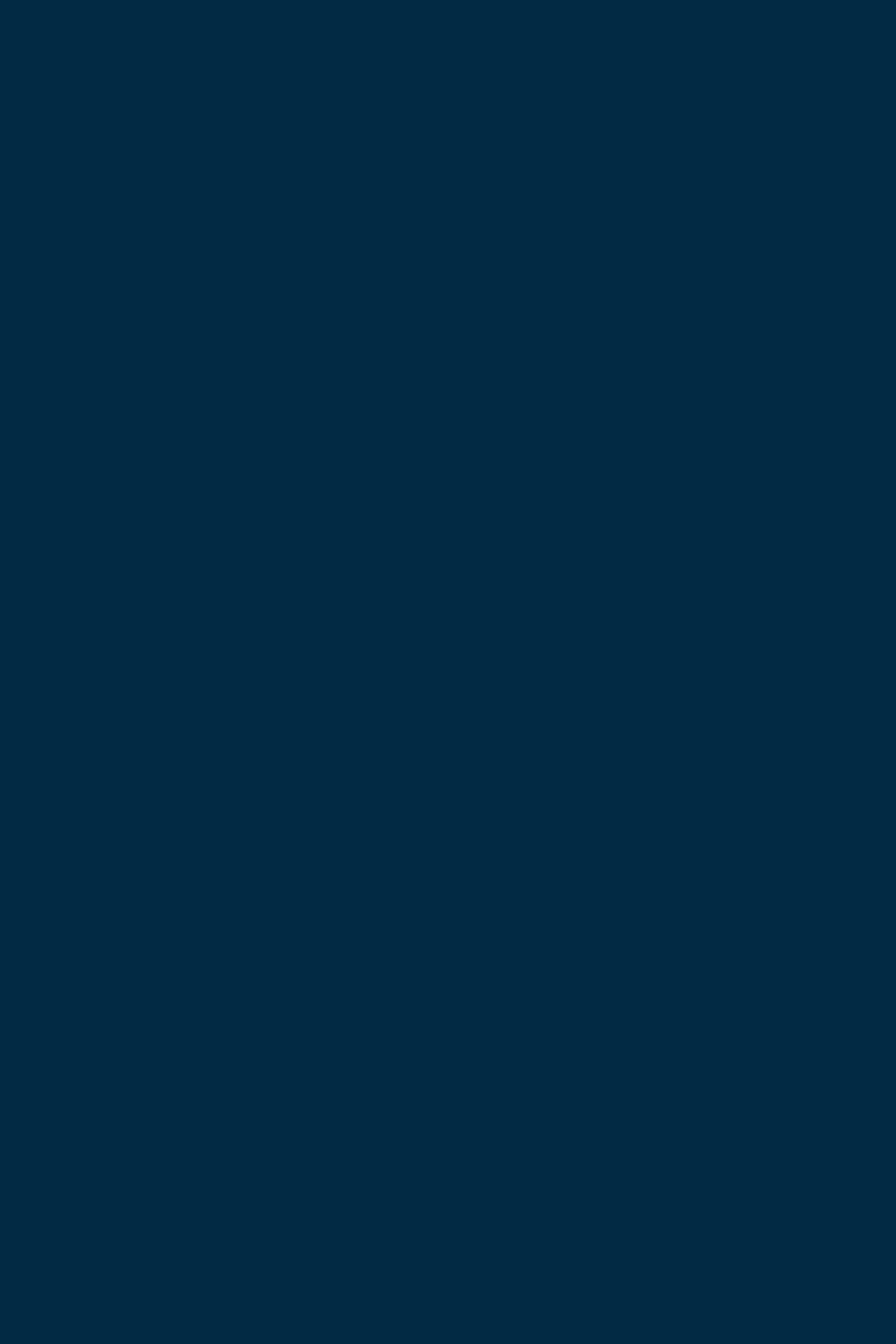
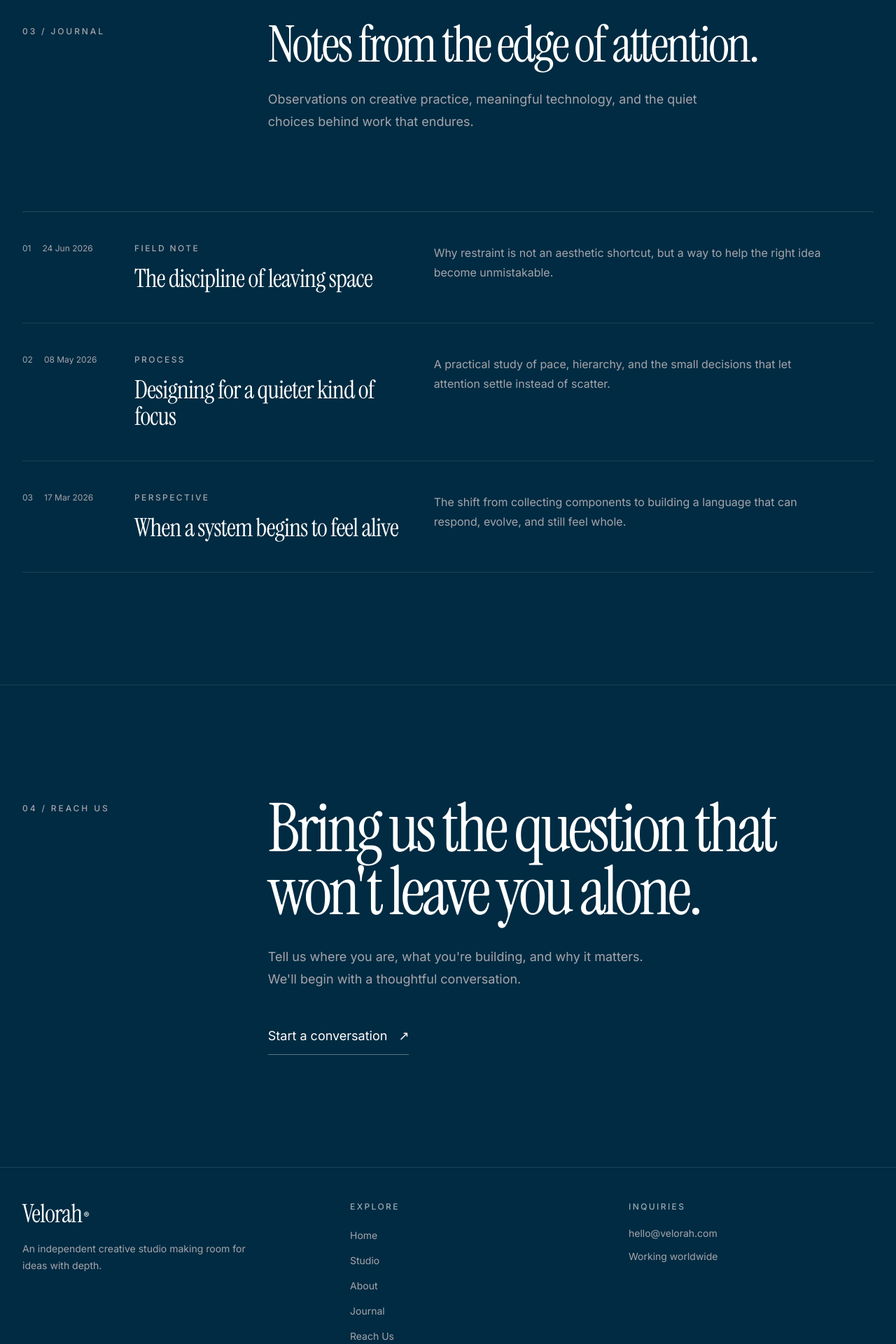
Before and after one commit to JasonTM17/Velorah_Dream, a React (Vite) app: page / in a window 1280 px wide. Shown: the part 2820-4740 px from the top of the page at 70% size. Before the commit the page ends 2688 px from the top, so only its background shows below. Built offline with nearby package versions, Linux system fonts and the light colour scheme.

Commit message:
feat(sections): complete journal contact and footer

```diff
--- a/src/app.tsx
+++ b/src/app.tsx
@@ -1,5 +1,8 @@
 import { SiteHeader } from "@/components/site-header"
+import { SiteFooter } from "@/components/site-footer"
 import { AboutSection } from "@/components/sections/about-section"
+import { ContactSection } from "@/components/sections/contact-section"
+import { JournalSection } from "@/components/sections/journal-section"
 import { StudioSection } from "@/components/sections/studio-section"
 import { Button } from "@/components/ui/button"
 
@@ -68,7 +71,11 @@ export function App() {
 
         <StudioSection />
         <AboutSection />
+        <JournalSection />
+        <ContactSection />
       </main>
+
+      <SiteFooter />
     </div>
   )
 }
--- /dev/null
+++ b/src/components/sections/contact-section.tsx
@@ -0,0 +1,48 @@
+import { SectionReveal } from "@/components/section-reveal"
+
+const CONTACT_EMAIL = "hello@velorah.com"
+
+export function ContactSection() {
+  return (
+    <section
+      id="reach-us"
+      aria-labelledby="reach-us-heading"
+      className="scroll-mt-20 border-t border-white/10 px-6 py-24 sm:px-8 sm:py-32 lg:py-40"
+    >
+      <div className="mx-auto max-w-7xl">
+        <SectionReveal className="grid gap-10 md:grid-cols-[minmax(0,0.7fr)_minmax(0,2fr)] md:gap-12">
+          <p className="pt-2 text-xs font-medium uppercase tracking-[0.24em] text-muted-foreground">
+            04 / Reach Us
+          </p>
+
+          <div>
+            <h2
+              id="reach-us-heading"
+              className="max-w-5xl font-display text-5xl leading-[0.94] tracking-[-0.045em] text-balance sm:text-7xl lg:text-8xl"
+            >
+              Bring us the question that won&apos;t leave you alone.
+            </h2>
+
+            <p className="mt-8 max-w-xl text-pretty text-base leading-7 text-muted-foreground sm:text-lg sm:leading-8">
+              Tell us where you are, what you&apos;re building, and why it
+              matters. We&apos;ll begin with a thoughtful conversation.
+            </p>
+
+            <a
+              className="group mt-12 inline-flex min-h-11 items-center gap-4 border-b border-white/35 pb-2 text-base text-foreground outline-none transition-colors duration-300 hover:border-white focus-visible:rounded-sm focus-visible:ring-2 focus-visible:ring-white/80 focus-visible:ring-offset-4 focus-visible:ring-offset-background sm:text-lg"
+              href={`mailto:${CONTACT_EMAIL}?subject=New%20project%20with%20Velorah`}
+            >
+              Start a conversation
+              <span
+                aria-hidden="true"
+                className="transition-transform duration-300 group-hover:translate-x-1 group-hover:-translate-y-1"
+              >
+                ↗
+              </span>
+            </a>
+          </div>
+        </SectionReveal>
+      </div>
+    </section>
+  )
+}
--- /dev/null
+++ b/src/components/sections/journal-section.tsx
@@ -0,0 +1,76 @@
+import { SectionHeading } from "@/components/section-heading"
+import { SectionReveal } from "@/components/section-reveal"
+
+const journalEntries = [
+  {
+    date: "2026-06-24",
+    displayDate: "24 Jun 2026",
+    category: "Field note",
+    title: "The discipline of leaving space",
+    excerpt:
+      "Why restraint is not an aesthetic shortcut, but a way to help the right idea become unmistakable.",
+  },
+  {
+    date: "2026-05-08",
+    displayDate: "08 May 2026",
+    category: "Process",
+    title: "Designing for a quieter kind of focus",
+    excerpt:
+      "A practical study of pace, hierarchy, and the small decisions that let attention settle instead of scatter.",
+  },
+  {
+    date: "2026-03-17",
+    displayDate: "17 Mar 2026",
+    category: "Perspective",
+    title: "When a system begins to feel alive",
+    excerpt:
+      "The shift from collecting components to building a language that can respond, evolve, and still feel whole.",
+  },
+] as const
+
+export function JournalSection() {
+  return (
+    <section
+      id="journal"
+      aria-labelledby="journal-heading"
+      className="scroll-mt-20 border-t border-white/10 px-6 py-24 sm:px-8 sm:py-32 lg:py-40"
+    >
+      <div className="mx-auto max-w-7xl">
+        <SectionReveal>
+          <SectionHeading
+            eyebrow="03 / Journal"
+            headingId="journal-heading"
+            title="Notes from the edge of attention."
+            description="Observations on creative practice, meaningful technology, and the quiet choices behind work that endures."
+          />
+        </SectionReveal>
+
+        <div className="mt-20 border-t border-white/15 sm:mt-28">
+          {journalEntries.map(
+            ({ date, displayDate, category, title, excerpt }, index) => (
+              <SectionReveal key={title}>
+                <article className="group grid gap-5 border-b border-white/10 py-9 sm:grid-cols-[8rem_minmax(0,0.85fr)_minmax(16rem,1.35fr)] sm:gap-8 sm:py-11">
+                  <div className="flex gap-4 text-xs text-muted-foreground sm:block">
+                    <span className="mr-4 text-foreground/60">0{index + 1}</span>
+                    <time dateTime={date}>{displayDate}</time>
+                  </div>
+                  <div>
+                    <p className="text-xs font-medium uppercase tracking-[0.2em] text-muted-foreground">
+                      {category}
+                    </p>
+                    <h3 className="mt-4 font-display text-3xl leading-[1.05] tracking-[-0.025em] text-foreground transition-transform duration-300 group-hover:translate-x-1 sm:text-4xl">
+                      {title}
+                    </h3>
+                  </div>
+                  <p className="max-w-xl text-sm leading-7 text-muted-foreground sm:text-base">
+                    {excerpt}
+                  </p>
+                </article>
+              </SectionReveal>
+            ),
+          )}
+        </div>
+      </div>
+    </section>
+  )
+}
--- /dev/null
+++ b/src/components/site-footer.tsx
@@ -0,0 +1,62 @@
+import { navigationItems } from "@/content/site-navigation"
+
+const linkClassName =
+  "text-sm text-muted-foreground outline-none transition-colors duration-200 hover:text-foreground focus-visible:text-foreground focus-visible:underline focus-visible:underline-offset-4"
+
+export function SiteFooter() {
+  return (
+    <footer className="border-t border-white/10 px-6 py-10 sm:px-8 sm:py-12">
+      <div className="mx-auto max-w-7xl">
+        <div className="grid gap-12 md:grid-cols-[1.2fr_1fr_1fr]">
+          <div>
+            <a
+              className="font-display text-4xl leading-none tracking-tight text-foreground outline-none transition-opacity duration-200 hover:opacity-80 focus-visible:ring-2 focus-visible:ring-white/80 focus-visible:ring-offset-4 focus-visible:ring-offset-background"
+              href="#home"
+              aria-label="Velorah home"
+            >
+              Velorah<sup className="ml-0.5 font-body text-xs">®</sup>
+            </a>
+            <p className="mt-5 max-w-xs text-sm leading-6 text-muted-foreground">
+              An independent creative studio making room for ideas with depth.
+            </p>
+          </div>
+
+          <nav aria-label="Footer navigation">
+            <p className="text-xs font-medium uppercase tracking-[0.2em] text-foreground/60">
+              Explore
+            </p>
+            <ul className="mt-5 grid grid-cols-2 gap-x-6 gap-y-3 sm:grid-cols-1">
+              {navigationItems.map(({ label, href }) => (
+                <li key={label}>
+                  <a className={linkClassName} href={href}>
+                    {label}
+                  </a>
+                </li>
+              ))}
+            </ul>
+          </nav>
+
+          <div>
+            <p className="text-xs font-medium uppercase tracking-[0.2em] text-foreground/60">
+              Inquiries
+            </p>
+            <a
+              className={`${linkClassName} mt-5 inline-block`}
+              href="mailto:hello@velorah.com"
+            >
+              hello@velorah.com
+            </a>
+            <p className="mt-3 text-sm text-muted-foreground">
+              Working worldwide
+            </p>
+          </div>
+        </div>
+
+        <div className="mt-16 flex flex-col gap-3 border-t border-white/10 pt-6 text-xs text-muted-foreground sm:flex-row sm:items-center sm:justify-between">
+          <p>© 2026 Velorah. All rights reserved.</p>
+          <p>Made with purpose and a little quiet.</p>
+        </div>
+      </div>
+    </footer>
+  )
+}
--- a/src/components/site-header.tsx
+++ b/src/components/site-header.tsx
@@ -1,12 +1,5 @@
 import { Button } from "@/components/ui/button"
-
-const navigationItems = [
-  { label: "Home", href: "#home", active: true },
-  { label: "Studio", href: "#studio", active: false },
-  { label: "About", href: "#about", active: false },
-  { label: "Journal", href: "#journal", active: false },
-  { label: "Reach Us", href: "#reach-us", active: false },
-] as const
+import { navigationItems } from "@/content/site-navigation"
 
 export function SiteHeader() {
   return (
--- /dev/null
+++ b/src/content/site-navigation.ts
@@ -0,0 +1,7 @@
+export const navigationItems = [
+  { label: "Home", href: "#home", active: true },
+  { label: "Studio", href: "#studio", active: false },
+  { label: "About", href: "#about", active: false },
+  { label: "Journal", href: "#journal", active: false },
+  { label: "Reach Us", href: "#reach-us", active: false },
+] as const
```
